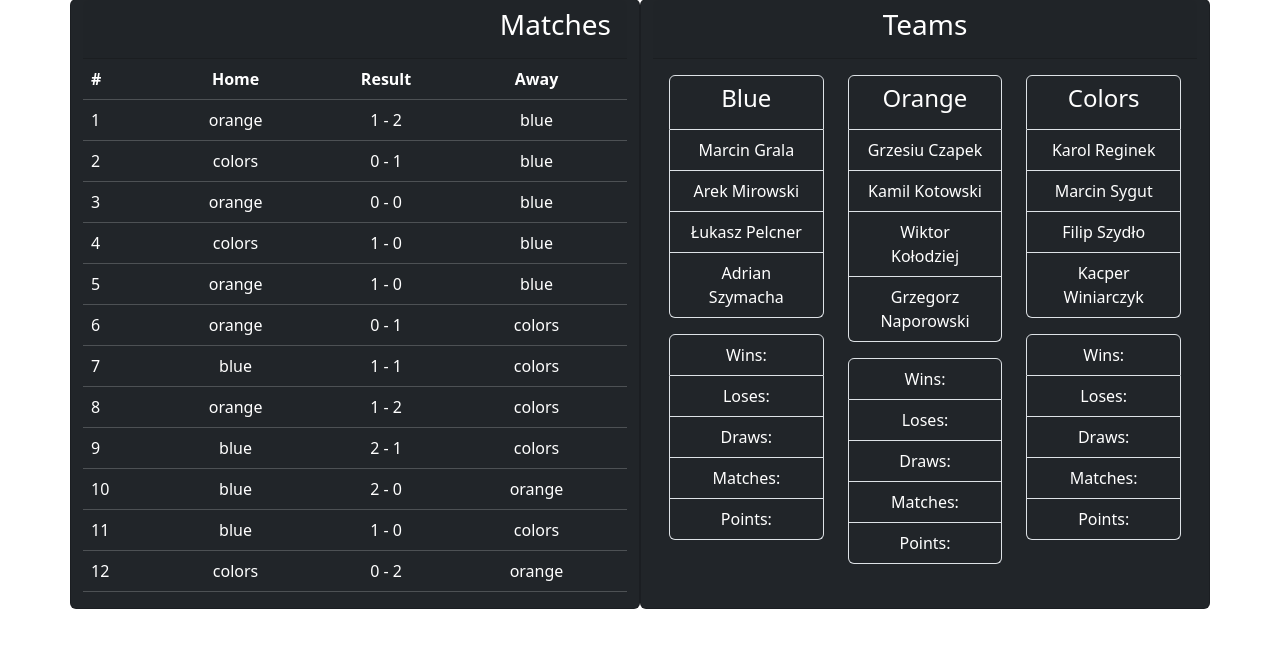
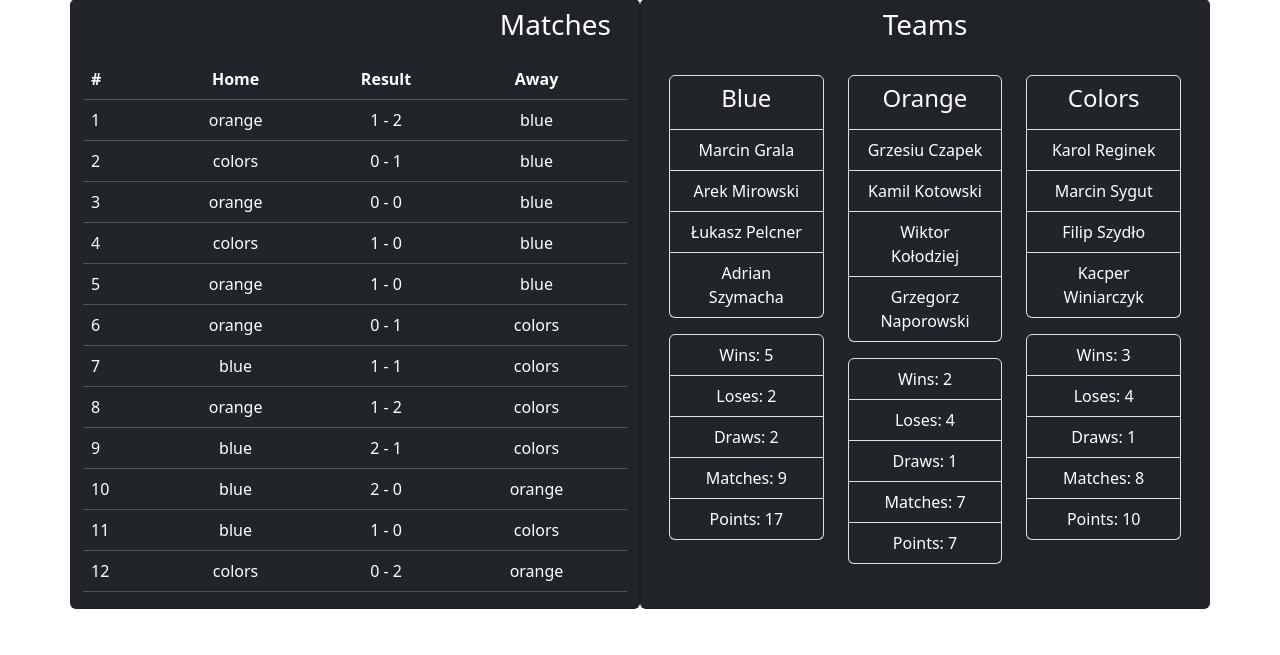
Before and after one commit to Put3k/Futsal-Stat-Track, a Django app: page /matchday/53/ in a window 1280 px wide. Shown: the part 145-800 px from the top of the page. Run offline with Django 4.2, Linux system fonts and the light colour scheme; data comes from the database, SQL or seed files in the repository.

Commit message:
Add teams statistics in matchday view.

```diff
--- a/mysite/stat_track/models.py
+++ b/mysite/stat_track/models.py
@@ -152,18 +152,64 @@ class MatchDay(models.Model):
     def __str__(self):
         return f"Matchday {self.date.strftime('%d-%m-%Y')}"
 
+    #Generates list of stats as string to display it as list
     @property
     def get_teams_stats_string(self):
-        """Generates list of stats as string to display it as list."""
         match_list = Match.objects.filter(matchday=self)
         stat_list = Stat.objects.filter(match__in=match_list)
 
-        blue_stats= [stat for stat in stat_list if stat.get_team == "blue"]
-        orange_stats = [stat for stat in stat_list if stat.get_team == "orange"]
-        colors_stats = [stat for stat in stat_list if stat.get_team == "colors"]
+        team_stats = {
+            "blue":{
+                "wins":0,
+                "loses":0,
+                "draws":0,
+                "matches":0,
+                "points":0
+            },
+            "orange":{
+                "wins":0,
+                "loses":0,
+                "draws":0,
+                "matches":0,
+                "points":0
+            },
+            "colors":{
+                "wins":0,
+                "loses":0,
+                "draws":0,
+                "matches":0,
+                "points":0
+            }
+        }
 
-        #IMPLEMENT FUNCTION TO GET STATS
-        return()
+        for match in match_list:
+            home_team = match.team_home
+            away_team = match.team_away
+            result = match.result
+
+            team_stats[home_team]["matches"] += 1
+            team_stats[away_team]["matches"] += 1
+
+            if result == 0:
+                team_stats[home_team]["draws"] += 1
+                team_stats[home_team]["points"] += 1
+
+                team_stats[away_team]["draws"] += 1
+                team_stats[away_team]["points"] += 1
+
+            elif result == 1:
+                team_stats[home_team]["wins"] += 1
+                team_stats[home_team]["points"] += 3
+
+                team_stats[away_team]["loses"] += 1
+
+            elif result == 2:
+                team_stats[home_team]["loses"] += 1
+
+                team_stats[away_team]["wins"] += 1
+                team_stats[away_team]["points"] += 3
+
+        return team_stats
 
 class MatchDayTicket(models.Model):
     #Model to store data of players assigned to team in matchday
@@ -205,6 +251,16 @@ class Match(models.Model):
             return self.team_home
         elif self.result == 2:
             return self.team_away
+        else:
+            return None
+
+    @property
+    def loser_team(self):
+        """returns color of losing team"""
+        if self.result == 1:
+            return self.team_away
+        elif self.result == 2:
+            return self.team_home
         else:
             return None
 
--- a/mysite/stat_track/templates/stat_track/matchday.html
+++ b/mysite/stat_track/templates/stat_track/matchday.html
@@ -53,11 +53,9 @@
                     {% endfor %}
                 </ul>
                 <ul class="list-group">
-                    <li class="list-group-item bg-dark text-white">Wins: </li>
-                    <li class="list-group-item bg-dark text-white">Loses: </li>
-                    <li class="list-group-item bg-dark text-white">Draws: </li>
-                    <li class="list-group-item bg-dark text-white">Matches: </li>
-                    <li class="list-group-item bg-dark text-white">Points: </li>
+                    {% for stat in blue_stats %}
+                    <li class="list-group-item bg-dark text-white">{{ stat }}</li>
+                    {% endfor %}
                 </ul>
             </div>
             <div class="col">
@@ -68,11 +66,9 @@
                     {% endfor %}
                 </ul>
                 <ul class="list-group">
-                    <li class="list-group-item bg-dark text-white">Wins: </li>
-                    <li class="list-group-item bg-dark text-white">Loses: </li>
-                    <li class="list-group-item bg-dark text-white">Draws: </li>
-                    <li class="list-group-item bg-dark text-white">Matches: </li>
-                    <li class="list-group-item bg-dark text-white">Points: </li>
+                    {% for stat in orange_stats %}
+                    <li class="list-group-item bg-dark text-white">{{ stat }}</li>
+                    {% endfor %}
                 </ul>
             </div>
             <div class="col">
@@ -83,11 +79,9 @@
                     {% endfor %}
                 </ul>
                 <ul class="list-group">
-                    <li class="list-group-item bg-dark text-white">Wins: </li>
-                    <li class="list-group-item bg-dark text-white">Loses: </li>
-                    <li class="list-group-item bg-dark text-white">Draws: </li>
-                    <li class="list-group-item bg-dark text-white">Matches: </li>
-                    <li class="list-group-item bg-dark text-white">Points: </li>
+                    {% for stat in colors_stats %}
+                    <li class="list-group-item bg-dark text-white">{{ stat }}</li>
+                    {% endfor %}
                 </ul>
             </div>
           </div>
--- a/mysite/stat_track/views.py
+++ b/mysite/stat_track/views.py
@@ -32,10 +32,10 @@ def players_list(request):
     return render(request, "stat_track/players_list.html", context)
 
 def matchday(request, matchday_id):
-
     matchday = get_object_or_404(MatchDay, pk=matchday_id)
     matches_in_matchday_list = Match.objects.filter(matchday=matchday_id)
 
+    #Assign players to teams
     tickets = MatchDayTicket.objects.filter(matchday=matchday)
 
     team_blue = []
@@ -45,14 +45,27 @@ def matchday(request, matchday_id):
     for ticket in tickets:
         if ticket.team == "blue":
             team_blue.append(ticket.player)
-
-
         elif ticket.team == "orange":
             team_orange.append(ticket.player)
         elif ticket.team == "colors":
             team_colors.append(ticket.player)
 
+    #Present teams stats as list
 
+    blue_stats = []
+    orange_stats = []
+    colors_stats = []
+
+    team_stats = matchday.get_teams_stats_string
+    for team_name, team_data in team_stats.items():
+        for stat_name, stat_value in team_data.items():
+            stat_entry = f"{stat_name.capitalize()}: {stat_value}"
+            if team_name == "blue":
+                blue_stats.append(stat_entry)
+            elif team_name == "orange":
+                orange_stats.append(stat_entry)
+            elif team_name == "colors":
+                colors_stats.append(stat_entry)
 
     context = {
         "matches_in_matchday_list": matches_in_matchday_list,
@@ -60,7 +73,10 @@ def matchday(request, matchday_id):
         "tickets": tickets,
         "team_blue": team_blue,
         "team_orange": team_orange,
-        "team_colors": team_colors
+        "team_colors": team_colors,
+        "blue_stats": blue_stats,
+        "orange_stats": orange_stats,
+        "colors_stats": colors_stats
         }
 
     return render(request, "stat_track/matchday.html", context)
```
